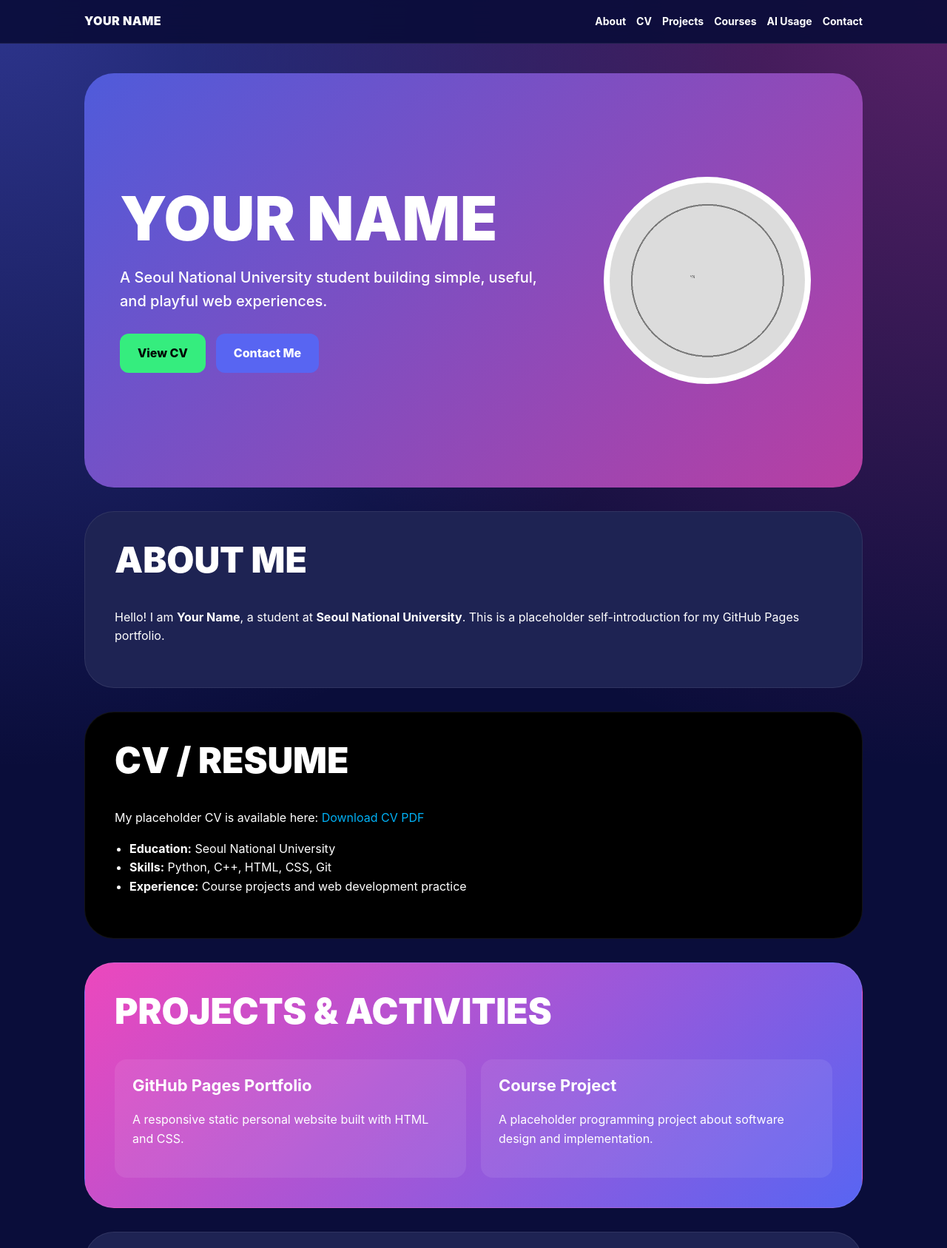
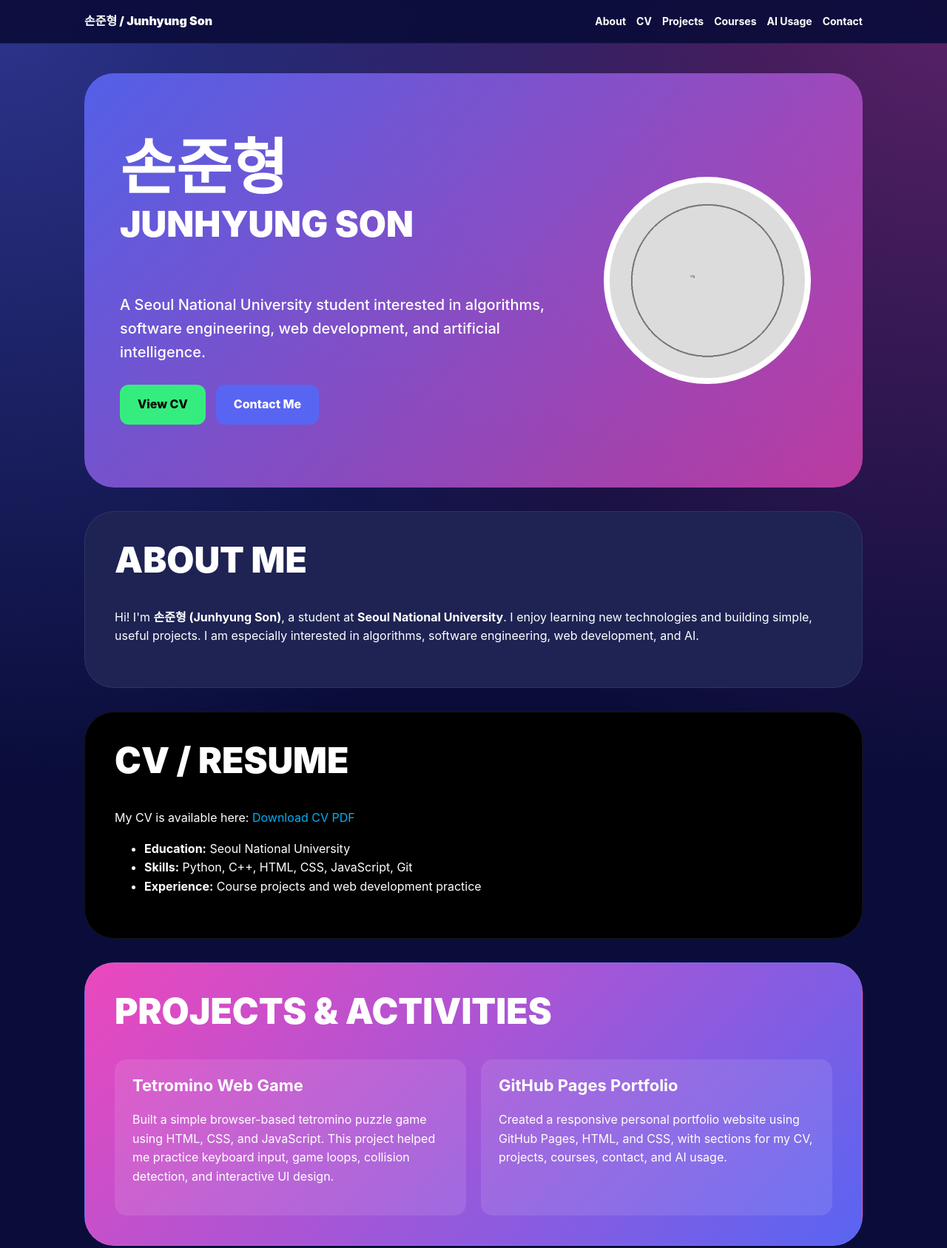
Before and after one commit to iloveinteger/iloveinteger.github.io, a plain HTML site: page index.html in a window 1280 px wide. Shown: the top 1687 px of the page at 74% size. Drawn offline with Linux system fonts and the light colour scheme.

Commit message:
Update index.html

```diff
--- a/index.html
+++ b/index.html
@@ -3,260 +3,228 @@
 <head>
   <meta charset="UTF-8" />
   <meta name="viewport" content="width=device-width, initial-scale=1.0" />
-  <title>Your Name | Portfolio</title>
+  <title>손준형 / Junhyung Son | Portfolio</title>
 
   <style>
     :root {
-      --primary: #5865f2;
-      --green: #35ed7e;
-      --magenta: #ec48bd;
-      --link: #00b0f4;
-      --canvas: #0a0d3a;
-      --surface: #1e2353;
-      --onyx: #23272a;
-      --ink: #ffffff;
-      --dark: #000000;
-      --radius-xl: 40px;
-      --radius-lg: 16px;
-      --radius-sm: 12px;
+      --primary:#5865f2; --green:#35ed7e; --magenta:#ec48bd;
+      --link:#00b0f4; --canvas:#0a0d3a; --surface:#1e2353;
+      --ink:#fff; --dark:#000; --radius-xl:40px; --radius-lg:16px;
+      --radius-sm:12px;
     }
 
-    * {
-      box-sizing: border-box;
+    * { box-sizing:border-box; }
+    html { scroll-behavior:smooth; }
+
+    body {
+      margin:0;
+      font-family:Inter, Arial, sans-serif;
+      color:var(--ink);
+      line-height:1.6;
+      background:
+        radial-gradient(circle at top left, rgba(88,101,242,.45), transparent 35%),
+        radial-gradient(circle at top right, rgba(236,72,189,.35), transparent 35%),
+        var(--canvas);
     }
 
-    html {
-      scroll-behavior: smooth;
-    }
-
-    body {
-      margin: 0;
-      font-family: Inter, Arial, sans-serif;
-      background:
-        radial-gradient(circle at top left, rgba(88, 101, 242, 0.45), transparent 35%),
-        radial-gradient(circle at top right, rgba(236, 72, 189, 0.35), transparent 35%),
-        var(--canvas);
-      color: var(--ink);
-      line-height: 1.6;
-    }
-
-    a {
-      color: var(--link);
-      text-decoration: none;
-    }
+    a { color:var(--link); text-decoration:none; }
 
     header {
-      position: sticky;
-      top: 0;
-      z-index: 10;
-      background: rgba(10, 13, 58, 0.92);
-      backdrop-filter: blur(12px);
-      border-bottom: 1px solid rgba(255,255,255,0.08);
+      position:sticky;
+      top:0;
+      z-index:10;
+      background:rgba(10,13,58,.92);
+      backdrop-filter:blur(12px);
+      border-bottom:1px solid rgba(255,255,255,.08);
     }
 
     .nav {
-      max-width: 1100px;
-      margin: 0 auto;
-      padding: 16px 24px;
-      display: flex;
-      justify-content: space-between;
-      align-items: center;
-      gap: 16px;
+      max-width:1100px;
+      margin:auto;
+      padding:16px 24px;
+      display:flex;
+      justify-content:space-between;
+      gap:16px;
+      align-items:center;
     }
 
     .logo {
-      font-weight: 900;
-      color: white;
-      letter-spacing: 0.5px;
+      color:white;
+      font-weight:900;
     }
 
     nav {
-      display: flex;
-      flex-wrap: wrap;
-      gap: 14px;
-      justify-content: flex-end;
+      display:flex;
+      flex-wrap:wrap;
+      gap:14px;
+      justify-content:flex-end;
     }
 
     nav a {
-      color: white;
-      font-weight: 700;
-      font-size: 14px;
+      color:white;
+      font-weight:700;
+      font-size:14px;
     }
 
     main {
-      max-width: 1100px;
-      margin: 0 auto;
-      padding: 40px 24px;
+      max-width:1100px;
+      margin:auto;
+      padding:40px 24px;
     }
 
-    section {
-      margin-bottom: 32px;
-    }
+    section { margin-bottom:32px; }
 
     .hero {
-      min-height: 70vh;
-      display: grid;
-      grid-template-columns: 1.3fr 0.7fr;
-      gap: 32px;
-      align-items: center;
-      padding: 48px;
-      border-radius: var(--radius-xl);
-      background:
-        linear-gradient(135deg, rgba(88,101,242,0.85), rgba(236,72,189,0.75)),
-        var(--surface);
+      min-height:70vh;
+      display:grid;
+      grid-template-columns:1.3fr .7fr;
+      gap:32px;
+      align-items:center;
+      padding:48px;
+      border-radius:var(--radius-xl);
+      background:linear-gradient(135deg, rgba(88,101,242,.9), rgba(236,72,189,.75));
     }
 
     h1, h2, h3 {
-      margin-top: 0;
-      line-height: 1.05;
+      margin-top:0;
+      line-height:1.05;
     }
 
     h1 {
-      font-size: clamp(44px, 9vw, 82px);
-      font-weight: 900;
-      text-transform: uppercase;
-      margin-bottom: 18px;
+      font-size:clamp(44px,9vw,82px);
+      font-weight:900;
+      text-transform:uppercase;
+    }
+
+    h1 span {
+      font-size:clamp(28px,5vw,48px);
+      display:block;
+      margin-top:8px;
     }
 
     h2 {
-      font-size: clamp(30px, 5vw, 48px);
-      text-transform: uppercase;
-      font-weight: 900;
+      font-size:clamp(30px,5vw,48px);
+      font-weight:900;
+      text-transform:uppercase;
     }
 
-    h3 {
-      font-size: 22px;
-    }
+    h3 { font-size:22px; }
 
     .lead {
-      font-size: 20px;
-      max-width: 640px;
-      font-weight: 500;
+      font-size:20px;
+      max-width:650px;
+      font-weight:500;
     }
 
     .profile {
-      width: 100%;
-      max-width: 280px;
-      aspect-ratio: 1;
-      object-fit: cover;
-      border-radius: 999px;
-      border: 8px solid white;
-      justify-self: center;
-      background: white;
+      width:100%;
+      max-width:280px;
+      aspect-ratio:1;
+      object-fit:cover;
+      border-radius:999px;
+      border:8px solid white;
+      background:white;
+      justify-self:center;
     }
 
     .buttons {
-      display: flex;
-      gap: 14px;
-      flex-wrap: wrap;
-      margin-top: 28px;
+      display:flex;
+      gap:14px;
+      flex-wrap:wrap;
+      margin-top:28px;
     }
 
     .button {
-      padding: 14px 24px;
-      border-radius: var(--radius-sm);
-      font-weight: 800;
-      display: inline-block;
+      padding:14px 24px;
+      border-radius:var(--radius-sm);
+      font-weight:800;
+      display:inline-block;
     }
 
-    .green {
-      background: var(--green);
-      color: var(--dark);
+    .green { background:var(--green); color:var(--dark); }
+    .primary { background:var(--primary); color:white; }
+
+    .card {
+      background:var(--surface);
+      border-radius:var(--radius-xl);
+      padding:40px;
+      border:1px solid rgba(255,255,255,.08);
     }
 
-    .primary {
-      background: var(--primary);
-      color: white;
-    }
-
-    .card {
-      background: var(--surface);
-      border-radius: var(--radius-xl);
-      padding: 40px;
-      border: 1px solid rgba(255,255,255,0.08);
-    }
+    .black { background:#000; }
 
     .magenta {
-      background: linear-gradient(135deg, var(--magenta), var(--primary));
-    }
-
-    .black {
-      background: #000;
+      background:linear-gradient(135deg, var(--magenta), var(--primary));
     }
 
     .grid {
-      display: grid;
-      grid-template-columns: repeat(2, minmax(0, 1fr));
-      gap: 20px;
+      display:grid;
+      grid-template-columns:repeat(2,minmax(0,1fr));
+      gap:20px;
     }
 
     .mini-card {
-      background: rgba(255,255,255,0.08);
-      padding: 24px;
-      border-radius: var(--radius-lg);
-    }
-
-    ul {
-      padding-left: 20px;
+      background:rgba(255,255,255,.1);
+      padding:24px;
+      border-radius:var(--radius-lg);
     }
 
     .pills {
-      display: flex;
-      flex-wrap: wrap;
-      gap: 12px;
-      padding: 0;
-      list-style: none;
+      display:flex;
+      flex-wrap:wrap;
+      gap:12px;
+      padding:0;
+      list-style:none;
     }
 
     .pills li {
-      background: var(--magenta);
-      color: white;
-      padding: 8px 14px;
-      border-radius: 999px;
-      font-weight: 700;
+      background:var(--magenta);
+      padding:8px 14px;
+      border-radius:999px;
+      font-weight:700;
     }
 
     footer {
-      text-align: center;
-      padding: 40px 20px;
-      color: rgba(255,255,255,0.75);
+      text-align:center;
+      padding:40px 20px;
+      color:rgba(255,255,255,.75);
     }
 
-    @media (max-width: 768px) {
+    @media (max-width:768px) {
       .nav {
-        align-items: flex-start;
-        flex-direction: column;
+        flex-direction:column;
+        align-items:flex-start;
       }
 
       nav {
-        justify-content: flex-start;
+        justify-content:flex-start;
       }
 
       main {
-        padding: 24px 16px;
+        padding:24px 16px;
       }
 
       .hero {
-        grid-template-columns: 1fr;
-        padding: 32px 24px;
-        text-align: center;
+        grid-template-columns:1fr;
+        padding:32px 24px;
+        text-align:center;
       }
 
       .profile {
-        order: -1;
-        max-width: 190px;
+        order:-1;
+        max-width:190px;
       }
 
       .buttons {
-        justify-content: center;
+        justify-content:center;
       }
 
       .grid {
-        grid-template-columns: 1fr;
+        grid-template-columns:1fr;
       }
 
       .card {
-        padding: 28px 22px;
+        padding:28px 22px;
       }
     }
   </style>
@@ -265,7 +233,7 @@
 <body>
   <header>
     <div class="nav">
-      <a class="logo" href="#home">YOUR NAME</a>
+      <a class="logo" href="#home">손준형 / Junhyung Son</a>
       <nav>
         <a href="#about">About</a>
         <a href="#cv">CV</a>
@@ -280,9 +248,10 @@
   <main>
     <section id="home" class="hero">
       <div>
-        <h1>Your Name</h1>
+        <h1>손준형<span>Junhyung Son</span></h1>
         <p class="lead">
-          A Seoul National University student building simple, useful, and playful web experiences.
+          A Seoul National University student interested in algorithms,
+          software engineering, web development, and artificial intelligence.
         </p>
         <div class="buttons">
           <a class="button green" href="assets/cv.pdf" target="_blank">View CV</a>
@@ -290,27 +259,28 @@
         </div>
       </div>
 
-      <img class="profile" src="assets/profile.png" alt="Profile placeholder" />
+      <img class="profile" src="assets/profile.png" alt="Profile image for 손준형 / Junhyung Son" />
     </section>
 
     <section id="about" class="card">
       <h2>About Me</h2>
       <p>
-        Hello! I am <strong>Your Name</strong>, a student at
-        <strong>Seoul National University</strong>. This is a placeholder
-        self-introduction for my GitHub Pages portfolio.
+        Hi! I'm <strong>손준형 (Junhyung Son)</strong>, a student at
+        <strong>Seoul National University</strong>. I enjoy learning new
+        technologies and building simple, useful projects. I am especially
+        interested in algorithms, software engineering, web development, and AI.
       </p>
     </section>
 
     <section id="cv" class="card black">
       <h2>CV / Resume</h2>
       <p>
-        My placeholder CV is available here:
+        My CV is available here:
         <a href="assets/cv.pdf" target="_blank">Download CV PDF</a>
       </p>
       <ul>
         <li><strong>Education:</strong> Seoul National University</li>
-        <li><strong>Skills:</strong> Python, C++, HTML, CSS, Git</li>
+        <li><strong>Skills:</strong> Python, C++, HTML, CSS, JavaScript, Git</li>
         <li><strong>Experience:</strong> Course projects and web development practice</li>
       </ul>
     </section>
@@ -319,12 +289,21 @@
       <h2>Projects & Activities</h2>
       <div class="grid">
         <article class="mini-card">
+          <h3>Tetromino Web Game</h3>
+          <p>
+            Built a simple browser-based tetromino puzzle game using HTML, CSS,
+            and JavaScript. This project helped me practice keyboard input,
+            game loops, collision detection, and interactive UI design.
+          </p>
+        </article>
+
+        <article class="mini-card">
           <h3>GitHub Pages Portfolio</h3>
-          <p>A responsive static personal website built with HTML and CSS.</p>
-        </article>
-        <article class="mini-card">
-          <h3>Course Project</h3>
-          <p>A placeholder programming project about software design and implementation.</p>
+          <p>
+            Created a responsive personal portfolio website using GitHub Pages,
+            HTML, and CSS, with sections for my CV, projects, courses, contact,
+            and AI usage.
+          </p>
         </article>
       </div>
     </section>
@@ -343,25 +322,25 @@
       <h2>AI Usage</h2>
       <p><strong>Tool:</strong> ChatGPT</p>
       <p>
-        <strong>Prompt:</strong> Make my GitHub Pages portfolio look good on PC
-        and mobile, and apply a Discord-inspired design system.
+        <strong>Prompt:</strong> Make a responsive GitHub Pages personal
+        portfolio using placeholders for profile image and CV, include my
+        Tetromino web game project, and apply a Discord-inspired design system.
       </p>
     </section>
 
     <section id="contact" class="card">
       <h2>Contact</h2>
-      <p>Email: <a href="mailto:your@snu.ac.kr">your@snu.ac.kr</a></p>
       <p>
         GitHub:
-        <a href="https://github.com/your-github-username" target="_blank">
-          github.com/your-github-username
+        <a href="https://github.com/iloveinteger" target="_blank" rel="noopener">
+          github.com/iloveinteger
         </a>
       </p>
     </section>
   </main>
 
   <footer>
-    <p>© 2026 Your Name. Built for GitHub Pages.</p>
+    <p>© 2026 손준형 / Junhyung Son. Built for GitHub Pages.</p>
   </footer>
 </body>
 </html>
```
